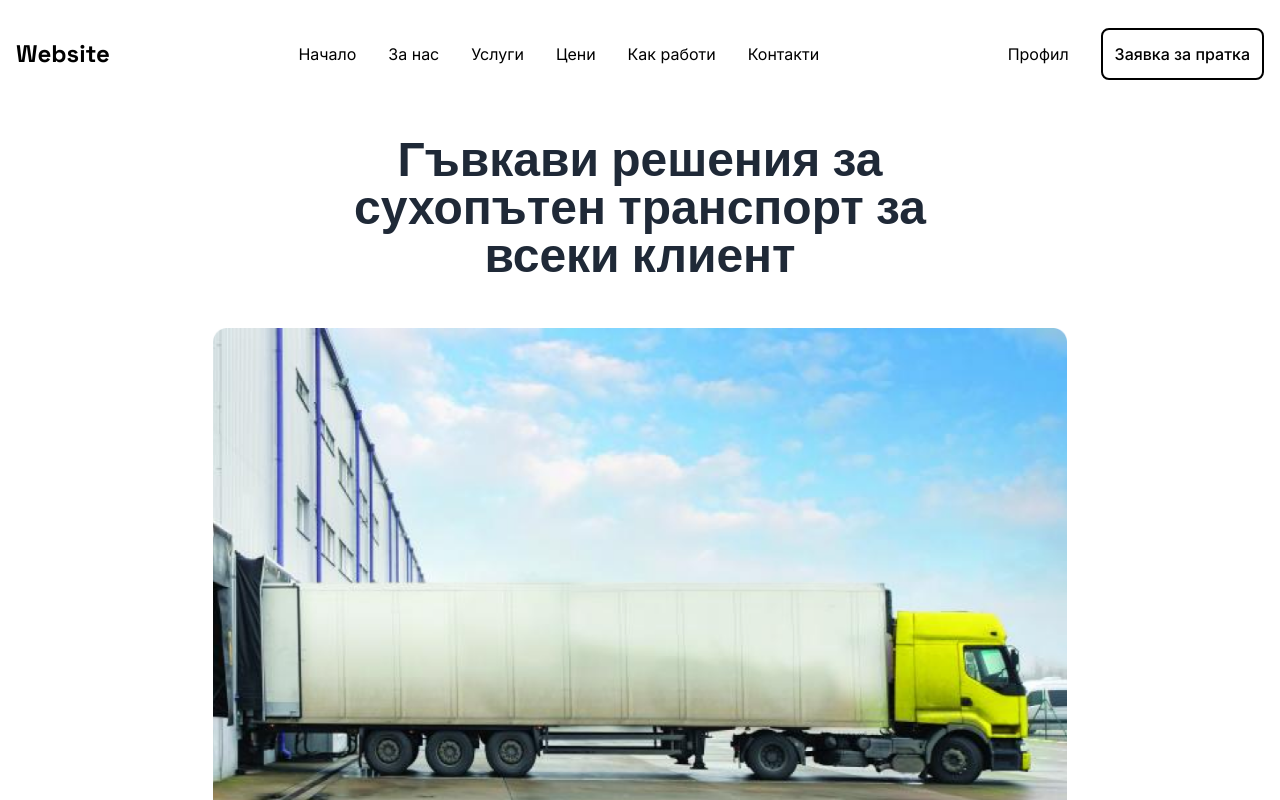
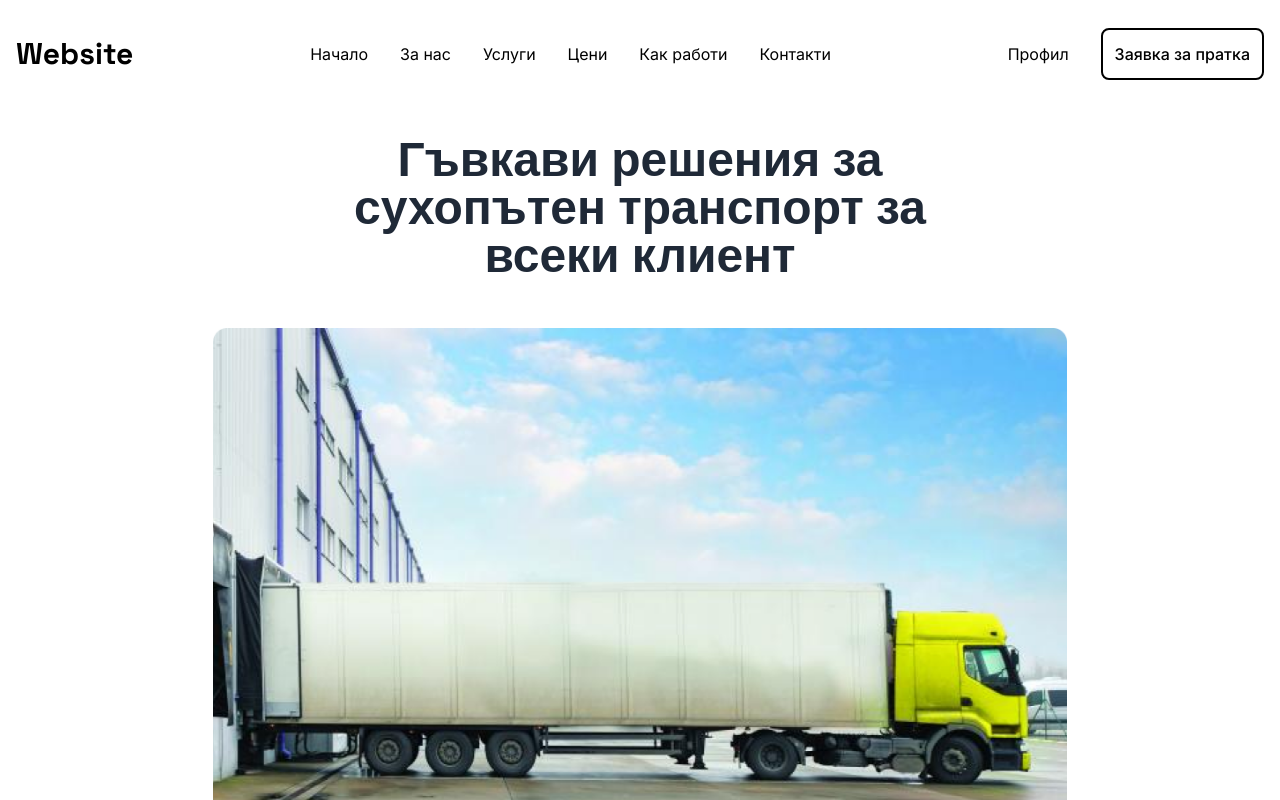
Before and after one commit to danielzlatanov/zing7, a Next.js app in the folder figma-task-c/: page / in a window 1280 px wide. Shown: the top 800 px of the page. Built offline with nearby package versions, Linux system fonts and the light colour scheme.

Commit message:
increase logo size

```diff
--- a/figma-task-c/src/app/components/Header.tsx
+++ b/figma-task-c/src/app/components/Header.tsx
@@ -14,7 +14,7 @@ const Header: React.FC = () => {
 		<header className='bg-white text-black p-4 mt-3'>
 			<div className='container mx-auto max-w-7xl flex items-center justify-between'>
 				<Link href='/'>
-					<p className='text-2xl cursor-pointer font-semibold font-space-gr'>Website</p>
+					<p className='text-3xl cursor-pointer font-semibold font-space-gr'>Website</p>
 				</Link>
 
 				<div className='lg:hidden pb-2'>
```
